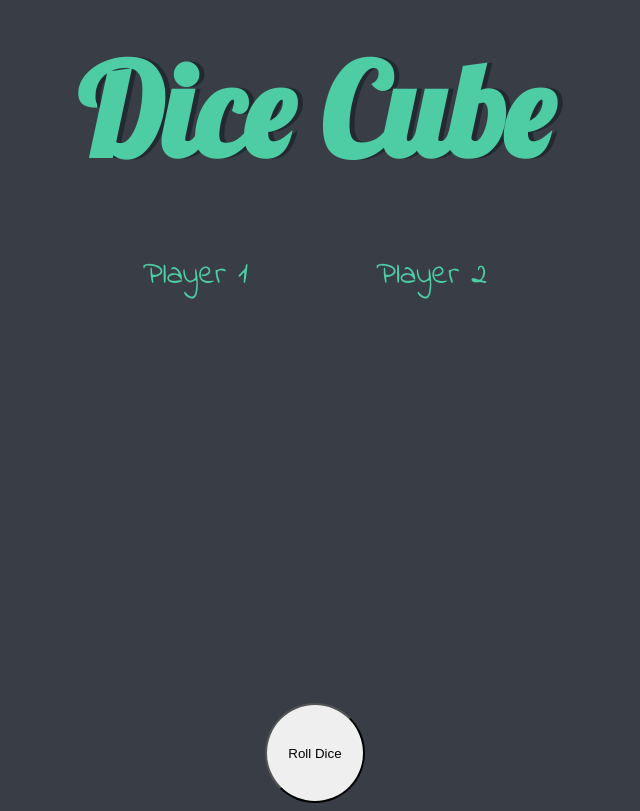
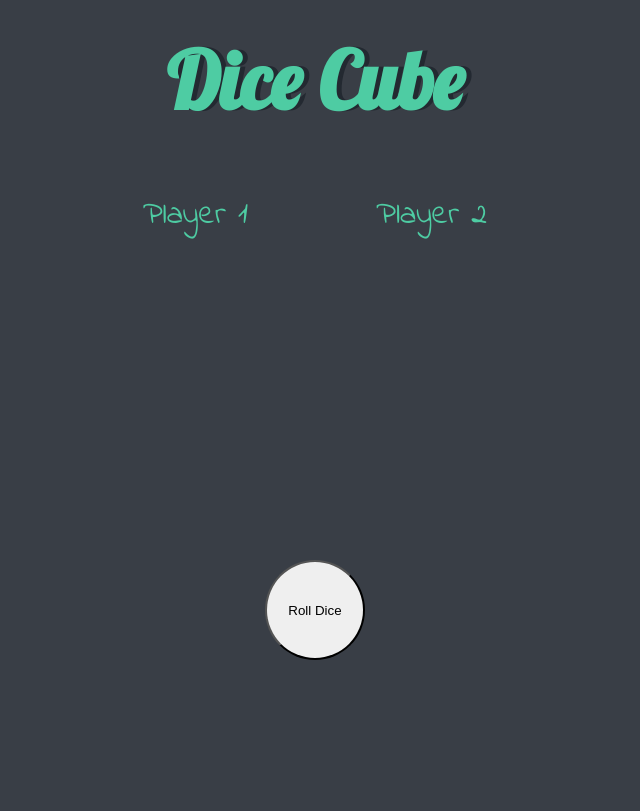
Before and after one commit to iws0iedj/dice-cube, a plain HTML site: page index.html in a window 1280 px wide. Shown: the whole page, without its empty margins (325-965 px from the left). Drawn offline with Linux system fonts and the light colour scheme.

Commit message:
Update styles.css

```diff
--- a/styles.css
+++ b/styles.css
@@ -1,6 +1,6 @@
 .container {
   width: 70%;
-  height: 373px;
+  height: 230px;
   margin: auto;
   text-align: center;
 }
@@ -27,7 +27,7 @@ h1 {
   margin: 30px;
   font-family: 'Lobster', cursive;
   text-shadow: 5px 0 #232931;
-  font-size: 8rem;
+  font-size: 5rem;
   color: #4ECCA3;
 }
 
```
